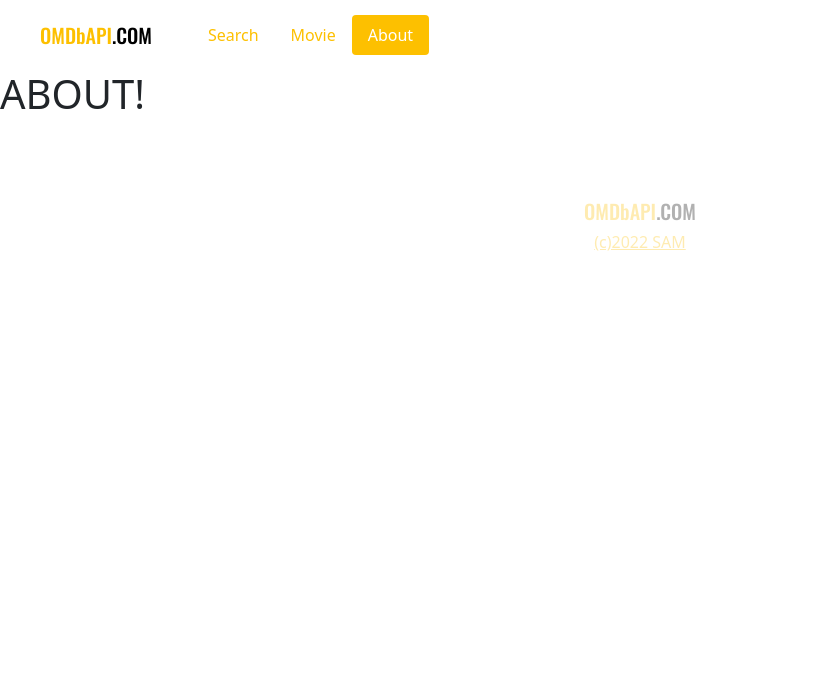
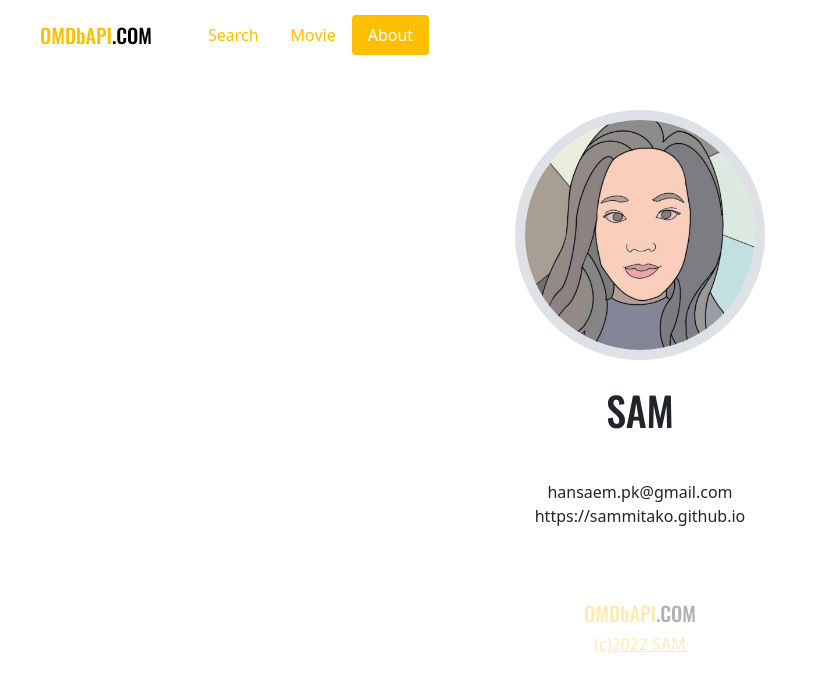
Before and after one commit to sammitako/vue3-search-movie, a Vue app: page /#/about in a window 1280 px wide. Shown: the top 692 px of the page, without its empty margins (0-828 px from the left). Built offline with nearby package versions, Linux system fonts and the light colour scheme.

Commit message:
Style: added about page

```diff
--- a/src/routes/About.vue
+++ b/src/routes/About.vue
@@ -1,3 +1,77 @@
 <template>
-  <h1>ABOUT!</h1>
+  <div class="about">
+    <div class="photo">
+      <Loader v-if="imageLoading" absolute />
+      <img :src="image" :alt="name" />
+    </div>
+    <div class="name">
+      {{ name }}
+    </div>
+    <div>{{ email }}</div>
+    <div>{{ blog }}</div>
+  </div>
 </template>
+
+<script>
+import Loader from "~/components/Loader";
+export default {
+  components: {
+    Loader,
+  },
+  data() {
+    return {
+      imageLoading: true,
+    };
+  },
+  computed: {
+    image() {
+      return this.$store.state.about.image;
+    },
+    name() {
+      return this.$store.state.about.name;
+    },
+    email() {
+      return this.$store.state.about.email;
+    },
+    blog() {
+      return this.$store.state.about.blog;
+    },
+  },
+  mounted() {
+    this.init();
+  },
+  methods: {
+    async init() {
+      await this.$loadImage(this.image);
+      this.imageLoading = false;
+    },
+  },
+};
+</script>
+
+<style lang="scss" scoped>
+@import "~/scss/main";
+.about {
+  text-align: center;
+  .photo {
+    width: 250px;
+    height: 250px;
+    margin: 40px auto 20px;
+    border: 10px solid $gray-300;
+    border-radius: 50%;
+    box-sizing: border-box;
+    background-color: $gray-200;
+    overflow: hidden;
+    position: relative;
+    img {
+      width: 100%;
+      object-fit: cover;
+    }
+  }
+  .name {
+    font-size: 40px;
+    font-family: "Oswald", sans-serif;
+    margin-bottom: 40px;
+  }
+}
+</style>
--- a/src/store/about.js
+++ b/src/store/about.js
@@ -0,0 +1,9 @@
+export default {
+  namespaced: true,
+  state: () => ({
+    name: "SAM",
+    email: "hansaem.pk@gmail.com",
+    blog: "https://sammitako.github.io",
+    image: require("../../static/logo.jpg"),
+  }),
+};
```
Also changed, not shown: static/logo.jpg (added).
